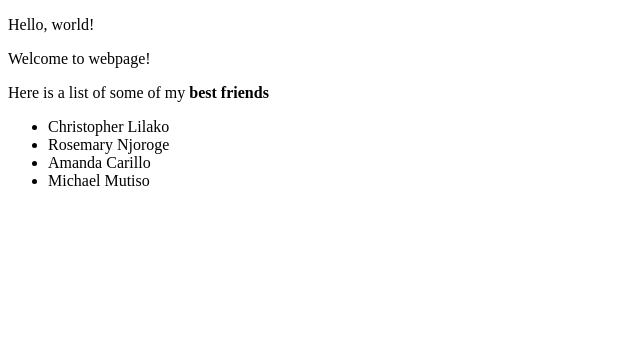
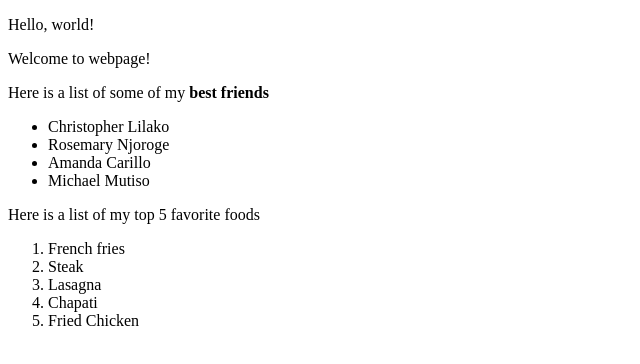
Before and after one commit to ChadKoo/My-first-website, a plain HTML site: page My-favorite-things.html in a window 1280 px wide. Shown: the whole page, without its empty margins (0-640 px from the left). Drawn offline with Linux system fonts and the light colour scheme.

Commit message:
add list elements

```diff
--- a/My-favorite-things.html
+++ b/My-favorite-things.html
@@ -18,6 +18,18 @@
     </ul>
 
 
+    <p>Here is a list of my top 5 favorite foods</p>
+
+    <ol>
+      <li>French fries</li>
+      <li>Steak</li>
+      <li>Lasagna</li>
+      <li>Chapati</li>
+      <li>Fried Chicken</li>
+
+    </ol>
+
+
 
   </body>
 </html>
```
